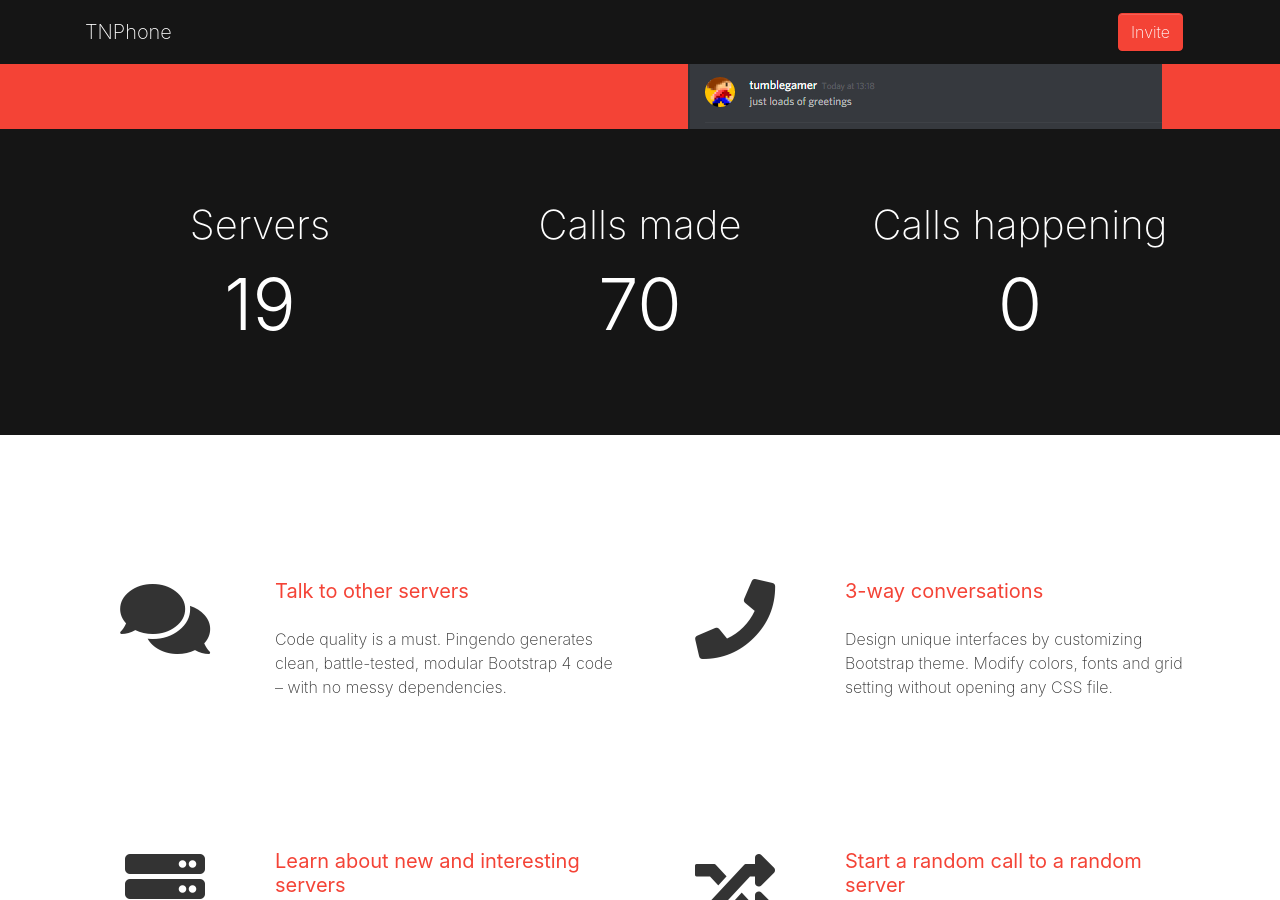
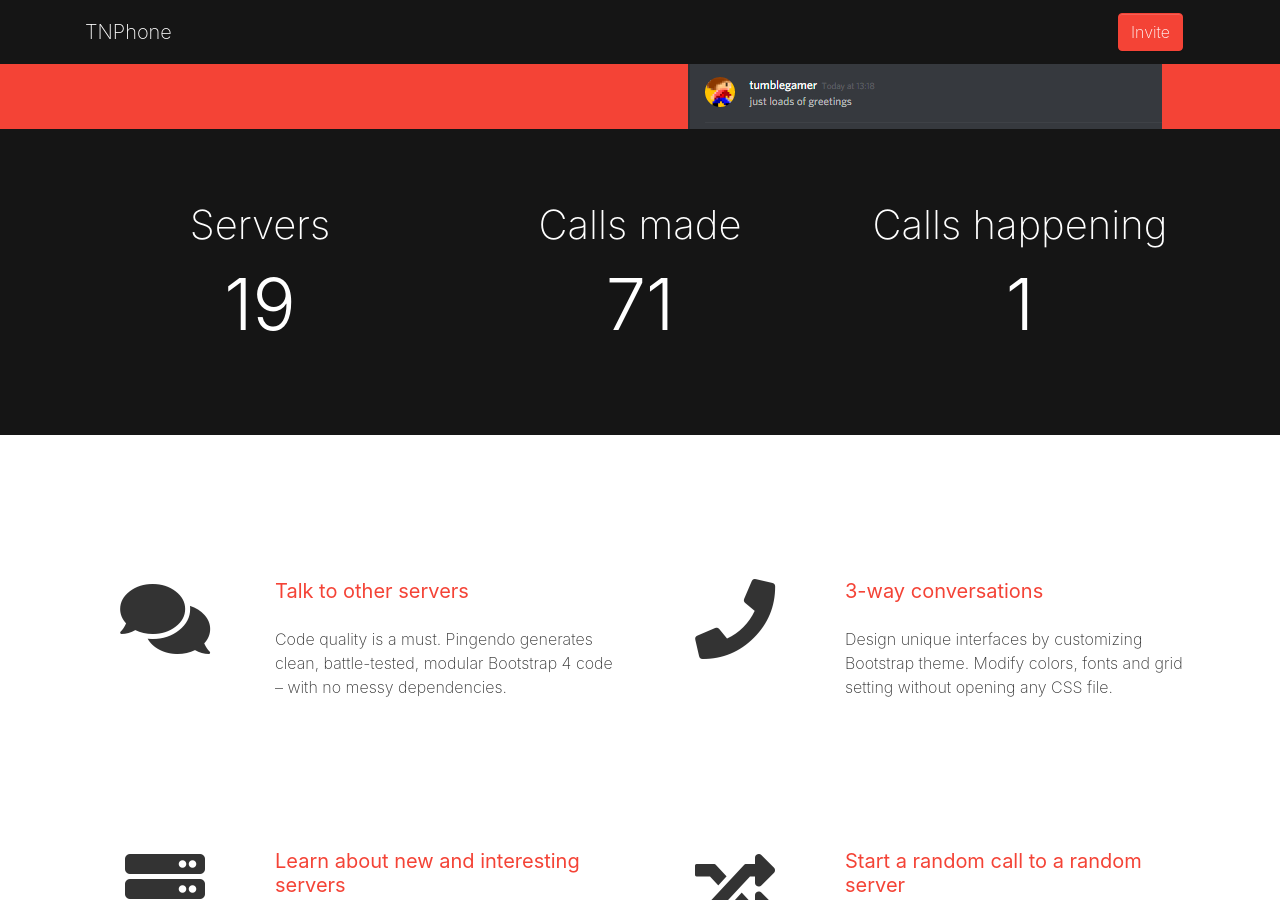
Before and after one commit to tumblenet/tnphone.tumblenet.ga, a Jekyll site: the page built from index.html, in a window 1280 px wide and 900 px high, scrolled down 443 px. Built offline with Jekyll 4.4.1, drawn with Linux system fonts in a browser that asks for light colours; nearby versions of some CDN libraries.

Commit message:
Update Phones feed

```diff
--- a/_data/phones.json
+++ b/_data/phones.json
@@ -154,7 +154,7 @@
 			"wwtbam": false
 		}
 	],
-	"callsMade": 70,
+	"callsMade": 71,
 	"servers": 19,
-	"currentCalls": 0
+	"currentCalls": 1
 }
```
